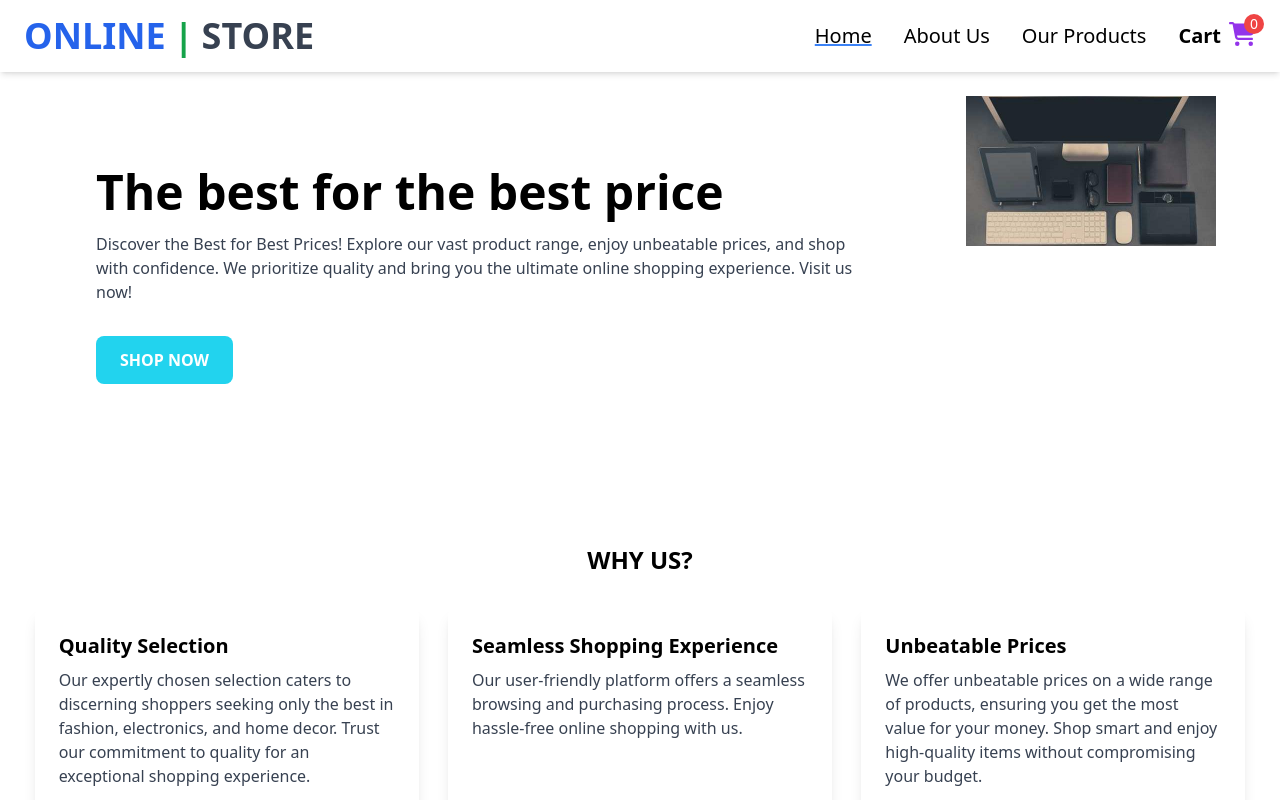
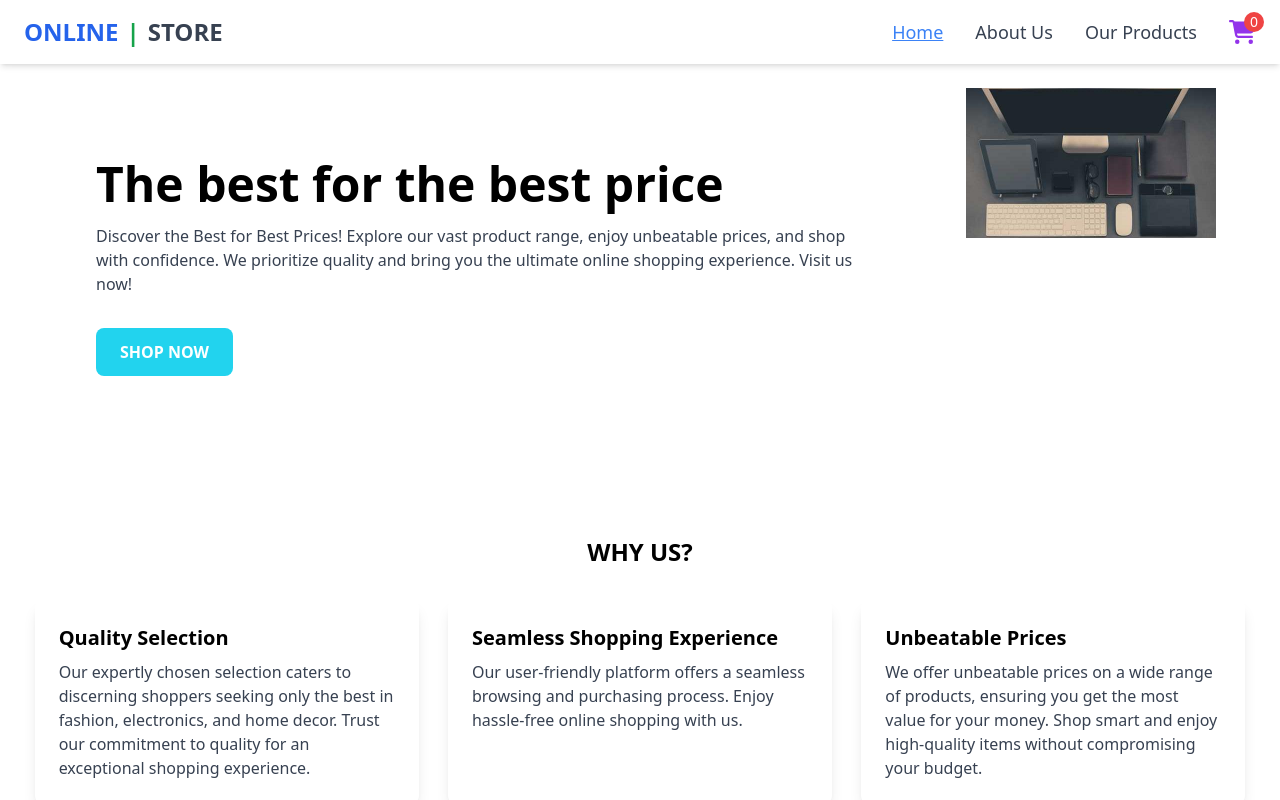
Before and after one commit to Ram-Timilsina/ecommerce, a React (Vite) app: page / in a window 1280 px wide. Shown: the top 800 px of the page. Built offline with nearby package versions, Linux system fonts and the light colour scheme.

Commit message:
created  hamburger menu for mobile devices.

```diff
--- a/src/Navbar.jsx/Nav.jsx
+++ b/src/Navbar.jsx/Nav.jsx
@@ -9,92 +9,94 @@ import {
 import { CartContext } from "../Context/CartContext";
 
 const Nav = () => {
-  const { cart } = useContext(CartContext);
-  const [isMenuOpen, setIsMenuOpen] = useState(false);
+  const { cart } = useContext(CartContext); // Access the cart context to show the cart count
+  const [isMenuOpen, setIsMenuOpen] = useState(false); // State to toggle mobile menu
 
   return (
     <nav className="bg-white shadow-md py-4 px-6">
+      {/* Navbar container */}
       <div className="flex justify-between items-center">
-        <Link to="/" className="text-4xl font-bold flex items-center">
+        {/* Brand/Logo */}
+        <Link to="/" className="text-2xl font-bold">
           <span className="text-blue-600">ONLINE</span>
           <span className="text-green-600 mx-2">|</span>
           <span className="text-gray-700">STORE</span>
         </Link>
 
+        {/* Mobile menu toggle button */}
         <button
           onClick={() => setIsMenuOpen(!isMenuOpen)}
-          className="text-gray-600 text-3xl md:hidden"
+          className="text-2xl text-gray-600 md:hidden"
         >
           <FontAwesomeIcon icon={isMenuOpen ? faTimes : faBars} />
         </button>
 
-        <ul className="hidden md:flex gap-8 items-center text-xl">
+        {/* Desktop Menu */}
+        <ul className="hidden md:flex gap-8 items-center text-lg">
           <li>
             <NavLink
+              to="/"
               className={({ isActive }) =>
-                isActive ? "underline decoration-blue-500" : ""
+                isActive ? "text-blue-500 underline" : "text-gray-700"
               }
-              to="/"
             >
               Home
             </NavLink>
           </li>
           <li>
             <NavLink
+              to="/AboutUs"
               className={({ isActive }) =>
-                isActive ? "underline decoration-blue-500" : ""
+                isActive ? "text-blue-500 underline" : "text-gray-700"
               }
-              to="/AboutUs"
             >
               About Us
             </NavLink>
           </li>
           <li>
             <NavLink
+              to="/OurProducts"
               className={({ isActive }) =>
-                isActive ? "underline decoration-blue-500" : ""
+                isActive ? "text-blue-500 underline" : "text-gray-700"
               }
-              to="/OurProducts"
             >
               Our Products
             </NavLink>
           </li>
           <li>
-            <Link to="/cartItems" className="flex items-center gap-2">
-              <h3 className="font-bold">Cart</h3>
-              <div className="relative">
-                <div className="absolute -top-2 -right-2 bg-red-500 text-white text-sm w-5 h-5 flex items-center justify-center rounded-full">
-                  {cart.length}
-                </div>
+            <Link to="/cartItems" className="relative flex items-center">
               <FontAwesomeIcon
                 icon={faShoppingCart}
                 className="text-purple-600 text-2xl"
               />
-              </div>
+              <span className="absolute -top-2 -right-2 bg-red-500 text-white text-sm w-5 h-5 flex items-center justify-center rounded-full">
+                {cart.length}
+              </span>
             </Link>
           </li>
         </ul>
       </div>
 
+      {/* Mobile Menu */}
       {isMenuOpen && (
-        <ul className="flex flex-col mt-4 gap-4 md:hidden text-lg">
+        <ul className="flex flex-col gap-4 mt-4 text-lg md:hidden">
           <li>
             <NavLink
+              to="/"
               className={({ isActive }) =>
-                isActive ? "underline decoration-blue-500" : ""
+                isActive ? "text-blue-500 underline" : "text-gray-700"
               }
-              to="/"
-              onClick={() => setIsMenuOpen(false)}
+              onClick={() => setIsMenuOpen(false)} // Close menu on click
             >
               Home
             </NavLink>
           </li>
           <li>
             <NavLink
+              to="/AboutUs"
               className={({ isActive }) =>
-                isActive ? "underline decoration-blue-500" : ""
+                isActive ? "text-blue-500 underline" : "text-gray-700"
               }
-              to="/AboutUs"
               onClick={() => setIsMenuOpen(false)}
             >
               About Us
@@ -102,10 +104,10 @@ const Nav = () => {
           </li>
           <li>
             <NavLink
+              to="/OurProducts"
               className={({ isActive }) =>
-                isActive ? "underline decoration-blue-500" : ""
+                isActive ? "text-blue-500 underline" : "text-gray-700"
               }
-              to="/OurProducts"
               onClick={() => setIsMenuOpen(false)}
             >
               Our Products
@@ -114,19 +116,16 @@ const Nav = () => {
           <li>
             <Link
               to="/cartItems"
-              className="flex items-center gap-2"
+              className="relative flex items-center"
               onClick={() => setIsMenuOpen(false)}
             >
-              <h3 className="font-bold">Cart</h3>
-              <div className="relative">
-                <div className="absolute -top-2 -right-2 bg-red-500 text-white text-sm w-5 h-5 flex items-center justify-center rounded-full">
-                  {cart.length}
-                </div>
               <FontAwesomeIcon
                 icon={faShoppingCart}
                 className="text-purple-600 text-2xl"
               />
-              </div>
+              <span className="absolute -top-2 -right-2 bg-red-500 text-white text-sm w-5 h-5 flex items-center justify-center rounded-full">
+                {cart.length}
+              </span>
             </Link>
           </li>
         </ul>
```
Lines whose indentation alone changed are shown as unchanged.
